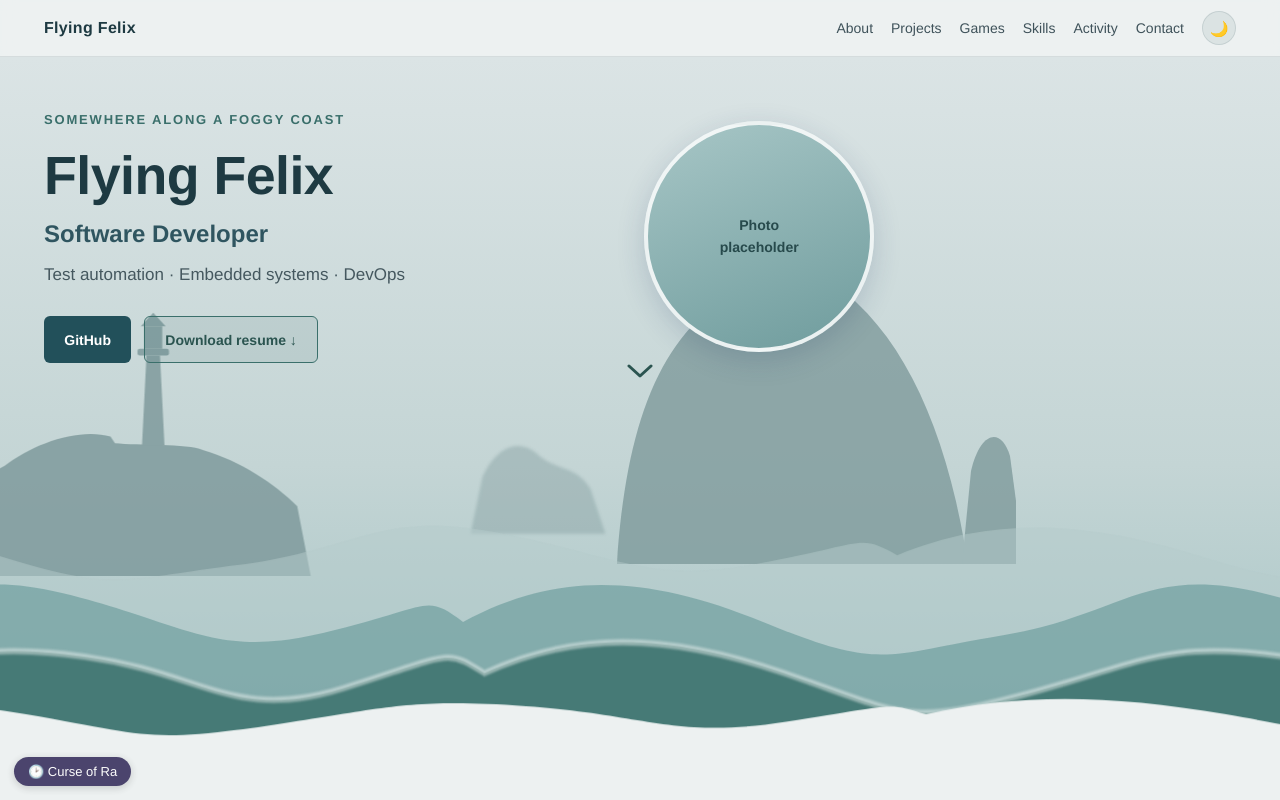
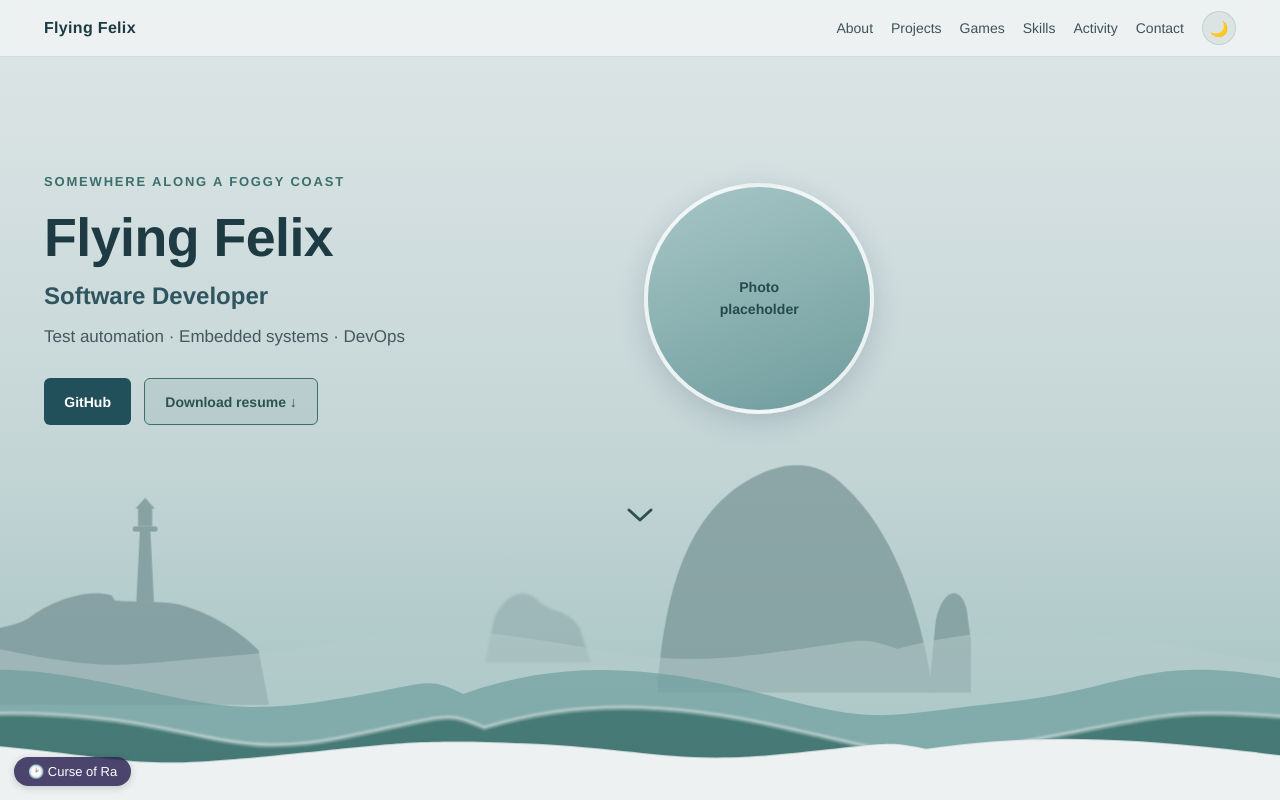
Before and after one commit to FelixFalling/FelixFallingCoolSite, a Next.js app: page / in a window 1280 px wide. Shown: the top 800 px of the page. Built offline with nearby package versions, Linux system fonts and the light colour scheme; no server answers.

Commit message:
Revert "feat(hero): fill the negative space — a bigger scene, no 4K balloon"
This reverts commit afb548af0dc3b1e4d60faebc74146d2cf01fba8e.

```diff
--- a/src/app/globals.css
+++ b/src/app/globals.css
@@ -208,13 +208,12 @@ a {
   :root {
     /* Container: 1240px on small desktops, growing to 1560px on 4K. */
     --content-width: clamp(1240px, 68vw, 1560px);
-    /* A deep sea that rises up to fill the hero rather than sitting as a thin
-       strip at the bottom (was 240–330px). */
-    --waves-height: clamp(360px, 30vw, 560px);
+    /* The sea deepens with the screen (240px → 330px on 4K)… */
+    --waves-height: clamp(240px, 14vw, 330px);
     /* …and the shoreline lifts to sit on the higher waterline. */
-    --shore-lift: calc(var(--waves-height) - 210px);
-    /* Big rocks + lighthouse so the scene fills its share of the hero. */
-    --shore-scale: 1.5;
+    --shore-lift: calc(var(--waves-height) - 195px);
+    /* Bigger rocks + lighthouse so the scene holds its own. */
+    --shore-scale: 1.18;
   }
 
   .section {
@@ -254,7 +253,7 @@ a {
  * card text grows so it doesn't read tiny inside the wider grid. */
 @media (min-width: 1600px) {
   :root {
-    --shore-scale: 1.7;
+    --shore-scale: 1.35;
   }
 
   .card {
@@ -269,7 +268,7 @@ a {
 
 @media (min-width: 2100px) {
   :root {
-    --shore-scale: 1.9;
+    --shore-scale: 1.55;
   }
 }
 
--- a/src/components/sections/Hero.module.css
+++ b/src/components/sections/Hero.module.css
@@ -101,14 +101,11 @@
  * monitor — the cap itself grows on wider screens. */
 @media (min-width: 1200px) {
   .inner {
-    /* Fill the screen below the nav, but capped ~1000px so ultrawide/4K
-       monitors don't balloon into a giant hero with an empty middle band —
-       the content and scene don't scale with viewport WIDTH, so the height
-       shouldn't either. The gentle 26vw term keeps it full on normal
-       laptops (=880px) and only nudges up on very wide screens. */
-    min-height: min(calc(100vh - 57px), max(880px, 26vw));
+    /* Fill the screen below the nav, capped so tall-but-narrow monitors
+       don't get empty sky — and the cap rises with screen width. */
+    min-height: min(calc(100vh - 57px), max(880px, 44vw));
     padding-top: 40px;
-    padding-bottom: calc(var(--waves-height, 240px) + 40px);
+    padding-bottom: calc(var(--waves-height, 240px) + 60px);
   }
 
   .eyebrow {
```
